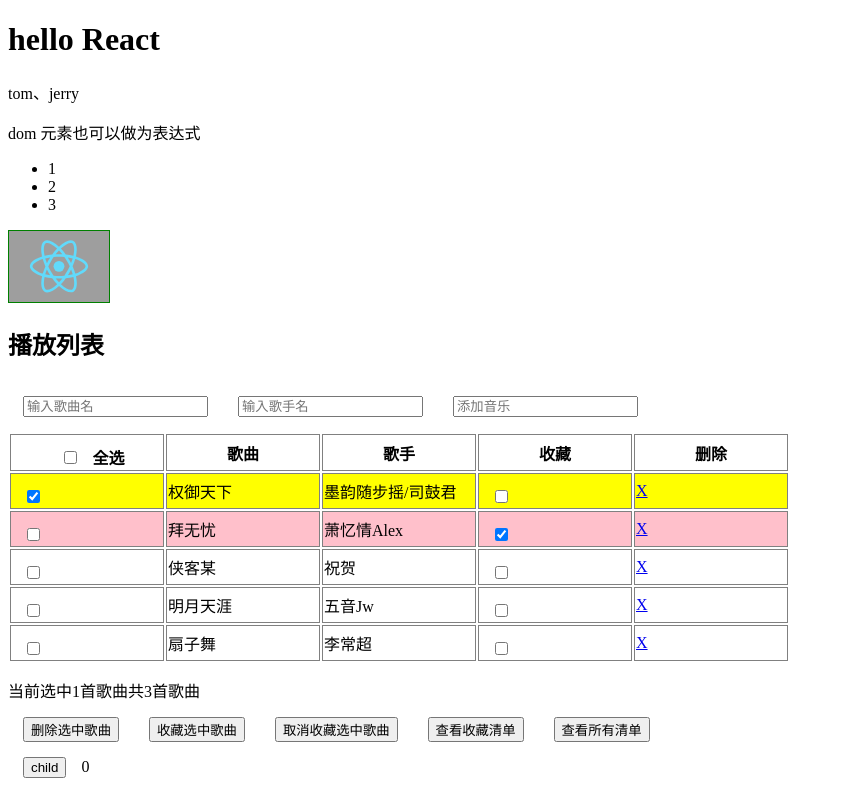
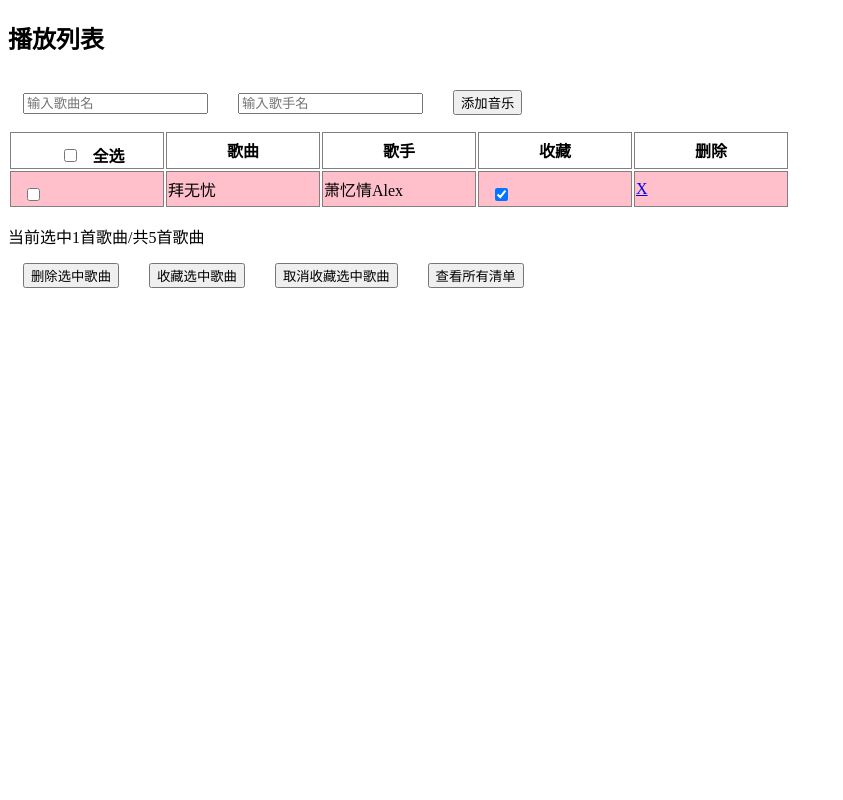
Before and after one commit to Ocean-Lv/react-study, a React (Create React App) app: page / in a window 1280 px wide. Both pictures are taken after a click on the button "查看收藏清单". Shown: the whole page, without its empty margins (0-843 px from the left). Built offline with nearby package versions, Linux system fonts and the light colour scheme.

Commit message:
song list update

```diff
--- a/src/App.js
+++ b/src/App.js
@@ -25,11 +25,11 @@ export default function App(props) {
     return (
         <div>
             {/* <h1>{props.title}</h1> */}
-            <JsxTest />
+            {/* <JsxTest /> */}
             {/* <StateMgt /> */}
             {/* <EventHandle /> */}
+            {/* <ContextTest /> */}
             <Index></Index>
-            <ContextTest />
         </div>
     )
 }
--- a/src/components/songTable/Footer.js
+++ b/src/components/songTable/Footer.js
@@ -2,17 +2,46 @@ import React, { Component } from 'react'
 
 export class Footer extends Component {
     render() {
+        let length = this.props.length;
+        let selectedLength = this.props.selectedLength;
+        let listShow =this.props.listState;
+        let likeData = this.props.likeData;
         return (
-            <footer id="footer">
+            <footer id="footer" style={{display:length?'':'none'}}>
                 <div className="go_right">
-                    <span>当前选中1首歌曲</span>
-                    <span>共3首歌曲</span>
+                    <span>当前选中{selectedLength}首歌曲</span>/
+                    <span>共{length}首歌曲</span>
                 </div>
-                <button>删除选中歌曲</button>
-                <button>收藏选中歌曲</button>
-                <button>取消收藏选中歌曲</button>
-                <button>查看收藏清单</button>
-                <button>查看所有清单</button>
+                <button
+                    style={{display:selectedLength?'':'none'}}
+                    onClick={()=>{
+                        this.props.removeSelected();
+                    }}
+                >删除选中歌曲</button>
+                <button
+                    style={{display:selectedLength?'':'none'}}
+                    onClick={()=>{
+                        this.props.likeSelect();
+                    }}
+                >收藏选中歌曲</button>
+                <button
+                    style={{display:selectedLength?'':'none'}}
+                    onClick={()=>{
+                        this.props.canceLikeSelect();
+                    }}
+                >取消收藏选中歌曲</button>
+                <button
+                    style={{display:(listShow && likeData)?'':'none'}}
+                    onClick={()=>{
+                        this.props.showLikeList(false)
+                    }}
+                >查看收藏清单</button>
+                <button
+                    style={{display:!listShow?'':'none'}}
+                    onClick={()=>{
+                        this.props.showLikeList(true)
+                    }}
+                >查看所有清单</button>
 
             </footer>
         )
--- a/src/components/songTable/Header.js
+++ b/src/components/songTable/Header.js
@@ -1,13 +1,44 @@
 import React, { Component } from 'react'
 
 export class Header extends Component {
+    constructor() {
+        super(...arguments);
+        this.state = {
+            title: "",
+            singer: ""
+        }
+    }
     render() {
         return (
             <header id="header">
                 <h2 className="title">播放列表</h2>
-                <input type="text" placeholder="输入歌曲名" />
-                <input type="text" placeholder="输入歌手名" />
-                <input type="text" placeholder="添加音乐" />
+                <input type="text" placeholder="输入歌曲名"
+                  value={this.state.title}
+                  onChange={(e)=>{
+                          this.setState({
+                            title: e.target.value
+                            })
+                        }}
+                />
+                <input type="text" placeholder="输入歌手名"
+                    value={this.state.singer}
+                    onChange={(e)=>{
+                        this.setState({
+                          singer: e.target.value
+                          })
+                      }}
+                     />
+                <button
+                    onClick={()=>{
+                        // console.log(this.state)
+                            this.props.add(this.state.title, this.state.singer);
+                            this.setState({
+                                title: '',
+                                singer: ''
+                            })
+                        }
+                    }>
+                添加音乐</button>
             </header>
         )
     }
--- a/src/components/songTable/Index.js
+++ b/src/components/songTable/Index.js
@@ -41,15 +41,130 @@ export class Index extends Component {
     constructor(){
         super(...arguments);
         this.state = {
-            data: songs
+            data: songs,
+            listState: true
         }
+        this.add = this.add.bind(this);
+        this.setCheckAll = this.setCheckAll.bind(this);
+        this.setCheck = this.setCheck.bind(this);
+        this.setlike = this.setlike.bind(this);
+        this.remove = this.remove.bind(this);
+        this.removeSelected = this.removeSelected.bind(this);
+        this.likeSelect = this.likeSelect.bind(this);
+        this.canceLikeSelect = this.canceLikeSelect.bind(this);
+        this.showLikeList = this.showLikeList.bind(this);
     }
+    add(title, singer){
+        let data = this.state.data;
+        data.push({
+            title: title,
+            singer: singer,
+            selected: false,
+            like: false
+        });
+        this.setState({
+            data
+        })
+    }
+    isCheckAll(){
+        let data = this.state.data;
+        for(var i=0; i<data.length; i++) {
+            if(!data[i].selected){
+                return false;
+            }
+        }
+        return true;
+    }
+    setCheckAll(checked){
+        let data = this.state.data.map((val, index)=>{
+            val.selected = checked;
+            return val;
+        })
+        this.setState({
+            data
+        })
+    }
+    setCheck(index, checked){
+        let data = this.state.data;
+        data[index].selected = checked;
+        this.setState({
+            data
+        })
+    }
+    setlike(index, checked){
+        let data = this.state.data;
+        data[index].like = checked;
+        this.setState({
+            data
+        })
+    }
+    remove(index){
+        let data = this.state.data.filter((val,i)=>i!=index);
+        this.setState({
+            data
+        })
+    }
+    removeSelected(){
+        let data = this.state.data.filter((val)=>!val.selected);
+        this.setState({
+            data
+        })
+    }
+    likeSelect(){
+        let data = this.state.data.map((val)=>{
+            if(val.selected){
+                val.like = true
+            }
+            return val;
+        })
+        this.setState({
+            data
+        })
+    }
+    canceLikeSelect(){
+        let data = this.state.data.map((val)=>{
+            if(val.selected){
+                val.like = false
+            }
+            return val;
+        })
+        this.setState({
+            data
+        })
+    }
+    showLikeList(state){
+        this.setState({
+            listState: state
+        })
+    }
+
     render() {
+        let selectedData = this.state.data.filter((val)=>val.selected);
+        let likeData = this.state.data.filter((val)=>val.like);
         return (
             <div id="musicApp">
-                <Header></Header>
-                <Main data={this.state.data}></Main>
-                <Footer></Footer>
+                <Header
+                    add={this.add}>
+                </Header>
+                <Main data={this.state.listState?this.state.data:likeData}
+                    checkAll={this.isCheckAll()}
+                    setCheckAll={this.setCheckAll}
+                    setCheck={this.setCheck}
+                    setlike={this.setlike}
+                    remove={this.remove}
+                    >
+                </Main>
+                <Footer
+                    length={this.state.data.length}
+                    selectedLength={selectedData.length}
+                    listState={this.state.listState}
+                    likeData = {likeData.length}
+                    removeSelected = {this.removeSelected}
+                    likeSelect= {this.likeSelect}
+                    canceLikeSelect={this.canceLikeSelect}
+                    showLikeList = {this.showLikeList}
+                    >
+                </Footer>
             </div>
         )
     }
--- a/src/components/songTable/Main.js
+++ b/src/components/songTable/Main.js
@@ -10,7 +10,11 @@ export class Main extends Component {
                     <thead>
                         <tr>
                             <th>
-                                <input type="checkbox" id="checkAll" name="checkAll" />
+                                <input type="checkbox" id="checkAll" name="checkAll"
+                                    checked={this.props.checkAll}
+                                    onChange={(e)=>{
+                                        this.props.setCheckAll(e.target.checked)
+                                    }} />
                                 <label htmlFor="checkAll">全选</label>
                             </th>
                             <th>歌曲</th>
@@ -25,6 +29,10 @@ export class Main extends Component {
                                 <Song
                                     key={index}
                                     data={val}
+                                    index={index}
+                                    setCheck={this.props.setCheck}
+                                    setlike={this.props.setlike}
+                                    remove={this.props.remove}
                                     />
                             )
                         })}
--- a/src/components/songTable/Song.js
+++ b/src/components/songTable/Song.js
@@ -7,15 +7,23 @@ export class Song extends Component {
             <tr className={(data.selected?'selected':'') + ' ' +
                 (data.like?'like':'')}>
                 <td>
-                    <input type="checkbox" checked={data.selected} />
+                    <input type="checkbox" checked={data.selected}
+                        onChange={(e)=>{
+                            this.props.setCheck(this.props.index, e.target.checked)
+                        }} />
                 </td>
                 <td>{data.title}</td>
                 <td>{data.singer}</td>
                 <td>
-                    <input type="checkbox" checked={data.like} />
+                    <input type="checkbox" checked={data.like}
+                     onChange={(e)=>{
+                        this.props.setlike(this.props.index, e.target.checked)
+                     }} />
                 </td>
                 <td>
-                    <a href="#">X</a>
+                    <a href="#" onClick={()=>{
+                        this.props.remove(this.props.index)
+                    }}>X</a>
                 </td>
             </tr>
         )
```
